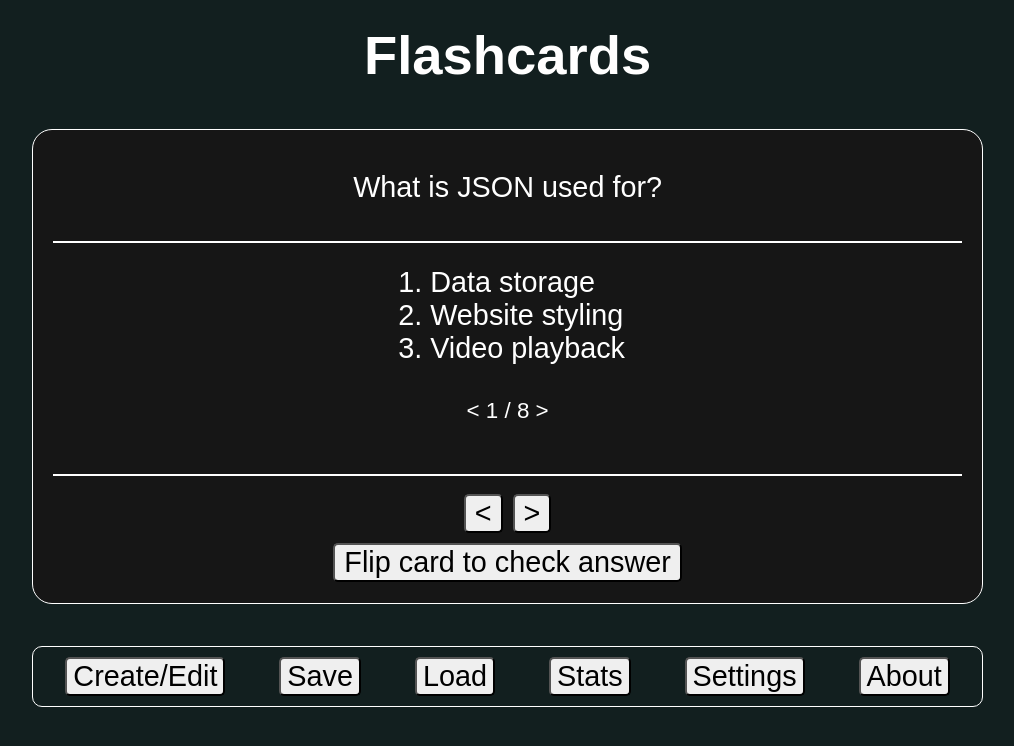
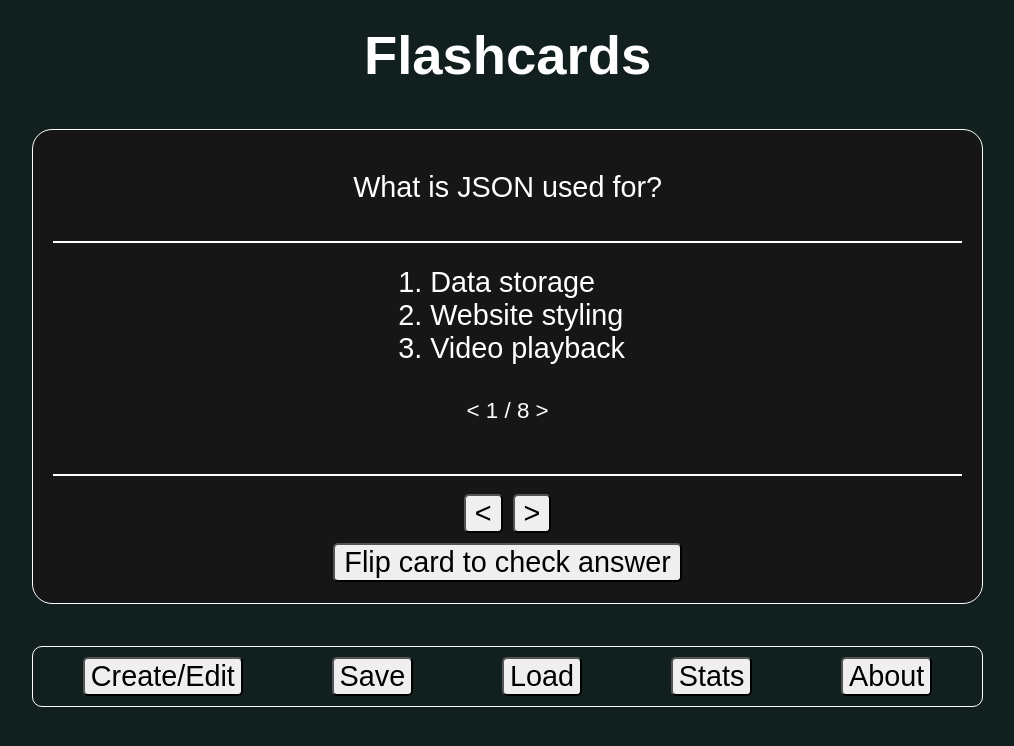
Before and after one commit to J-Wll/flashcards, a React (Vite) app: page / in a window 1280 px wide. Shown: the top 746 px of the page, without its empty margins (126-1140 px from the left). Built offline with nearby package versions, Linux system fonts and the light colour scheme.

Commit message:
Removed the settings button

```diff
--- a/src/FlashcardHandler.jsx
+++ b/src/FlashcardHandler.jsx
@@ -13,7 +13,7 @@ export default function FlashcardHandler() {
     const [flashcardNum, updateFlashcardNum] = useState(0);
     const [stateFlashcards, updateStateFlashcards] = useState([defaultFlashcards]);
     const errorMsgRef = useRef(null);
-    // can be none, create, save, load, stats, settings, about
+    // can be none, splash, create, save, load, stats, about
     const [overlayMode, updateOverlayMode] = useState("none");
 
     // Setting it to the array instead of the object
@@ -166,7 +166,6 @@ export default function FlashcardHandler() {
                 <button className="control-button ft-3" onClick={saveCards}>Save</button>
                 <button className="control-button ft-3" onClick={() => updateOverlayMode("load")}>Load</button>
                 <button className="control-button ft-3" onClick={() => updateOverlayMode("stats")}>Stats</button>
-                <button className="control-button ft-3" onClick={() => updateOverlayMode("settings")}>Settings</button>
                 <button className="control-button ft-3" onClick={() => updateOverlayMode("about")}>About</button>
             </div>
         </>
--- a/src/OverlayWindow.jsx
+++ b/src/OverlayWindow.jsx
@@ -199,6 +199,8 @@ export default function OverlayWindow(props) {
 
     function setOverlayContent() {
         switch (props.overlayMode) {
+            case "splash":
+                break;
             case "create":
                 return createEditCardWindow();
             case "save":
@@ -207,8 +209,6 @@ export default function OverlayWindow(props) {
                 return loadWindow();
             case "stats":
                 return statsWindow();
-            case "settings":
-                break;
             case "about":
                 return aboutWindow();
             default:
```
